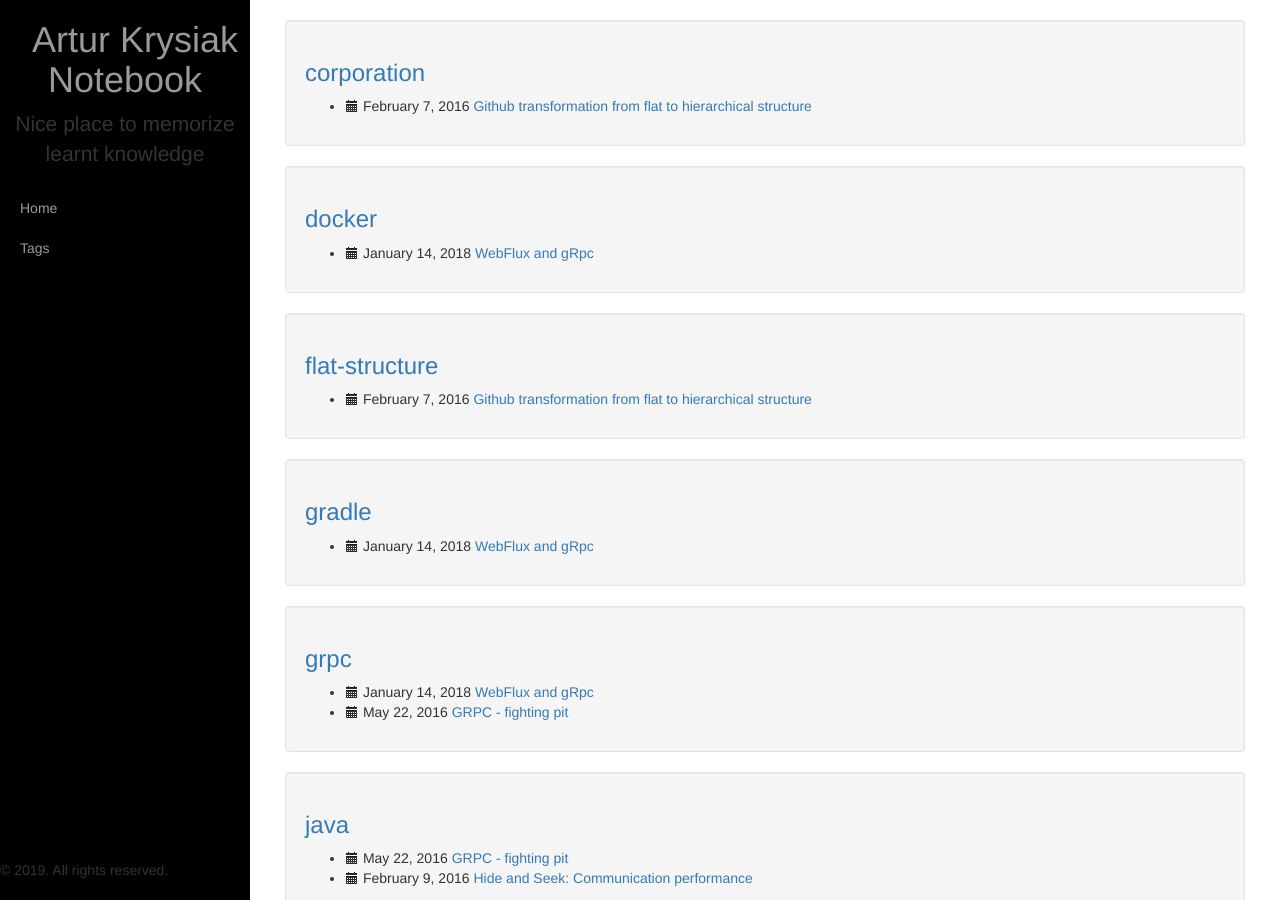
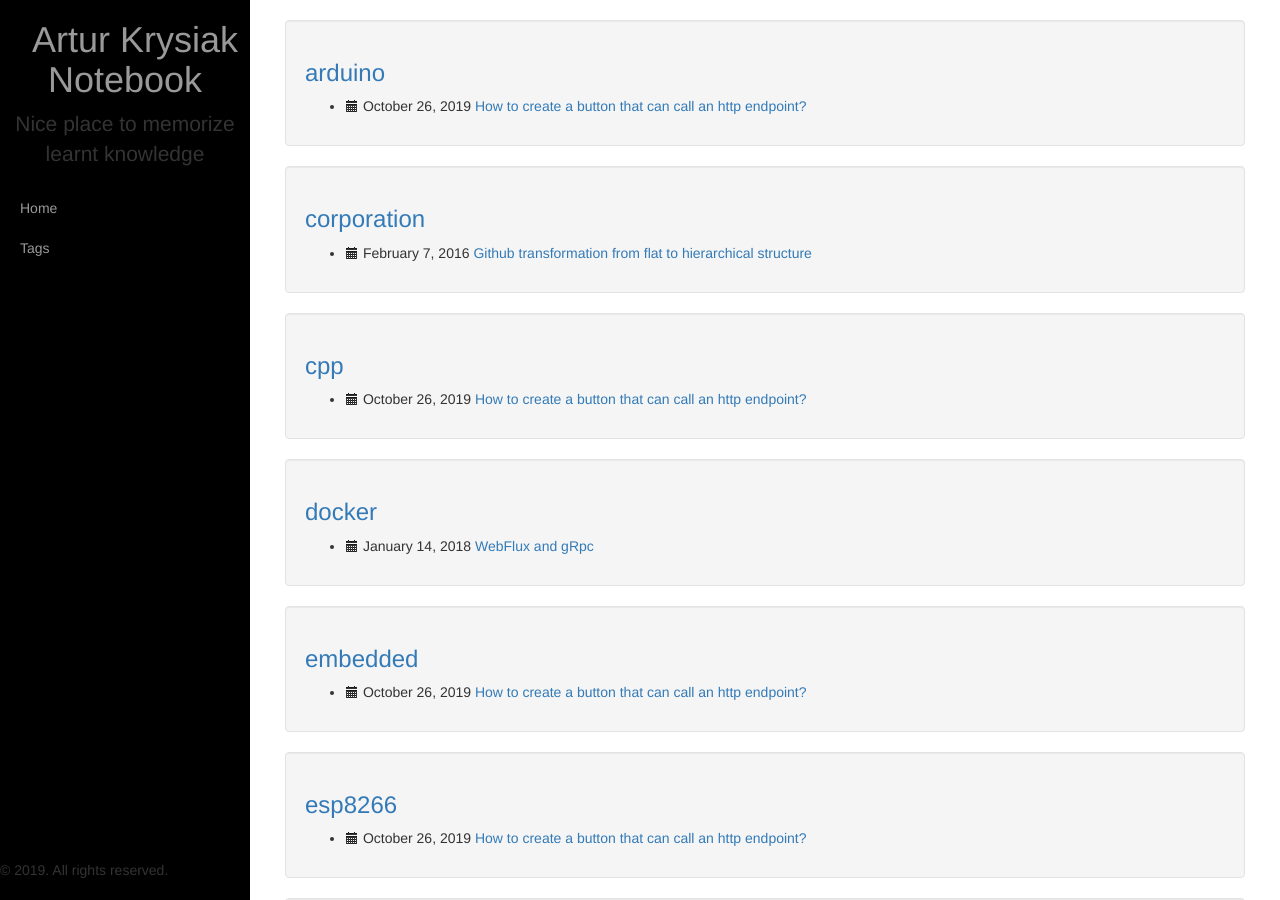
Before and after one commit to venth/venth.github.io, a Jekyll site: the page built from tags.html, in a window 1280 px wide and 900 px high. Built offline with Jekyll 4.4.1, drawn with Linux system fonts in a browser that asks for light colours; nearby versions of some CDN libraries; some of the changed text lies outside the part shown.

Commit message:
add webhook button post

```diff
--- a/_config.yml
+++ b/_config.yml
@@ -14,7 +14,7 @@ exclude:
   - _docker
   - docker-compose.yml
   - .jekyll-metadata
-keep_files:   [".git", ".svn"]
+keep_files:   [".git", ".svn", ".gitmodules"]
 encoding:     "utf-8"
 markdown_ext: "markdown,mkdown,mkdn,mkd,md"
 
@@ -23,6 +23,7 @@ repository: git@github.com:venth/venth.github.io.git
 whitelist: []
 plugins:
   - jekyll-paginate
+  - jekyll-postfiles
   - kramdown
   - jekyll-watch
   - jekyll/tagging
@@ -36,8 +37,8 @@ incremental: false
 
 # Outputting
 permalink: /posts/:year/:month/:day/:title.html
-paginate_path: /page:num
+paginate_path: /page/:num
 timezone:      null
 
-quiet:    true
+quiet: true
 future: false
--- a/_includes/pagination.html
+++ b/_includes/pagination.html
@@ -1,6 +1,6 @@
 <div class="pagination">
   {% if paginator.next_page %}
-    <a class="btn btn-default btn-xs" href="/page{{paginator.next_page}}">Older</a>
+    <a class="btn btn-default btn-xs" href="/page/{{paginator.next_page}}">Older</a>
   {% else %}
     <span class="btn btn-default btn-xs disabled">Older</span>
   {% endif %}
@@ -8,7 +8,7 @@
     {% if paginator.page == 2 %}
       <a class="btn btn-default btn-xs" href="/">Newer</a>
     {% else %}
-      <a class="btn btn-default btn-xs" href="/page{{paginator.previous_page}}">Newer</a>
+      <a class="btn btn-default btn-xs" href="/page/{{paginator.previous_page}}">Newer</a>
     {% endif %}
   {% else %}
     <span class="btn btn-default btn-xs disabled">Newer</span>
--- /dev/null
+++ b/_posts/2019/2019-10-26-webhook-button.markdown
@@ -0,0 +1,8 @@
+---
+published: true
+layout: "post"
+title: "How to create a button that can call an http endpoint?"
+date: "2019-10-26 15:45"
+tags: [platformio, cpp, embedded, arduino, esp8266, microcontroller]
+---
+{% include external/webhook-button/README.md %}
```
Also changed, not shown: .gitmodules, 1 other file.
